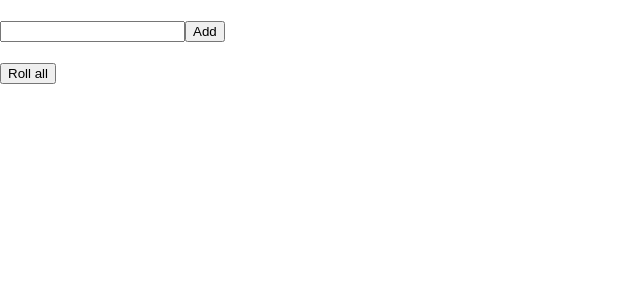
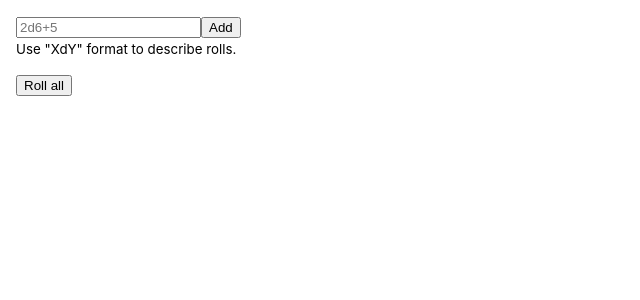
Before and after one commit to giladgray/dice-city, a Next.js app: page /roll in a window 1280 px wide. Shown: the top 300 px of the page, without its empty margins (0-640 px from the left). Built offline with nearby package versions, Linux system fonts and the light colour scheme.

Commit message:
save to localStorage

```diff
--- a/pages/roll.tsx
+++ b/pages/roll.tsx
@@ -1,43 +1,58 @@
-import { memo, ReactChild, useCallback, useMemo, useReducer, useState } from "react"
-import { reducer, RollProps } from "../src/reducer";
+import { memo, ReactChild, useCallback, useEffect, useMemo, useReducer, useState } from "react"
+import { initialState, reducer, RollProps } from "../src/reducer";
 import { stringifyRoll, sum } from "../src/roll";
 import styles from '../styles/roll.module.css';
 
+const STORAGE_KEY = 'dice-city-state';
 
 export default function Roll() {
-  const [state, dispatch] = useReducer(reducer, new Map());
+  const [state, dispatch] = useReducer(reducer, initialState, () => {
+    // initialize from local storage
+    try {
+      const data = localStorage?.getItem(STORAGE_KEY);
+      return new Map(data && JSON.parse(data)) as typeof initialState
+    }
+    catch {
+      return initialState;
+    }
+  });
+
+  useEffect(() => {
+    // save locally when updated
+    localStorage?.setItem(STORAGE_KEY, JSON.stringify(Array.from(state)))
+  }, [state])
+
   const [roll, setRoll] = useState('');
-  const handleSubmit = useCallback((e) => {
-    e.preventDefault()
+  const handleSubmit = useCallback(() => {
     dispatch({ type: 'parse', roll })
     setRoll('');
   }, [roll])
-  const rolls = useMemo(() => (
-    <ul key={Math.random()}>
-    {Array.from(state.values()).map((h) => <SingleRoll key={h.id} {...h} dispatch={dispatch} />)}
-  </ul>
-  ), [state])
+  const handleRollAll = useCallback(() => dispatch({ type: 'roll-all' }), [])
   return <div>
-    <br />
-    <div>
-      <input type="text" value={roll} onChange={e => setRoll(e.currentTarget.value)} />
-      <button onClick={handleSubmit}>Add</button>
-    </div>
-    <br />
-    <button onClick={() => dispatch({ type: 'roll-all' })}>Roll all</button>
-    {rolls}
+    <header className={styles.header}>
+      <p>
+        <input type="text" placeholder="2d6+5" value={roll} onChange={e => setRoll(e.currentTarget.value)} />
+        <button onClick={handleSubmit}>Add</button><br/>
+      <small>Use "XdY" format to describe rolls.</small>
+      </p>
+      <button onClick={handleRollAll}>Roll all</button>
+    </header>
+    <ul >
+      {Array.from(state.values()).map((h) => <SingleRoll key={h.id} {...h} dispatch={dispatch} />)}
+    </ul>
   </div>
 }
 
 const SingleRoll = memo<RollProps>(({ id, roll, dice, name, dispatch }) => {
   const els = dice.map(([val, sides], i) => {
-    const classes = [styles.die, val === sides && styles.crit, val === 1 && styles.fail, sides ===1 && styles.static].filter(Boolean).join(" ")
-    return <div className={classes} key={[val,sides,i].join(' ')}><dd>{val}</dd>{sides > 1 && <dt>d{sides}</dt>}</div>
+    const classes = [styles.die, val === sides && styles.crit, val === 1 && styles.fail, sides === 1 && styles.static].filter(Boolean).join(" ")
+    return <div className={classes} key={[val, sides, i].join(' ')}><dd>{val}</dd>{sides > 1 && <dt>d{sides}</dt>}</div>
   })
   return <li className={styles.roll}>
-    <input type="text" defaultValue={name} placeholder="Name this roll" onBlur={e => dispatch({ type: 'name', id, name: e.currentTarget.value})} /><br/>
+    <input type="text" defaultValue={name} placeholder="Name this roll" onBlur={e => dispatch({ type: 'name', id, name: e.currentTarget.value })} /><br />
     <h4>{stringifyRoll(roll)}</h4>
     <dl>{els}<span className={styles.total}>= {sum(dice)}</span></dl>
-    <button onClick={() => dispatch({ id, type: 'roll' })}>Roll</button>
+    <button onClick={() => dispatch({ id, type: 'roll' })}>Roll</button>&nbsp;
+    <button onClick={() => window.confirm('Are you sure?') && dispatch({ id, type: 'delete' })}>Delete</button>
   </li>
 })
--- a/styles/roll.module.css
+++ b/styles/roll.module.css
@@ -10,6 +10,10 @@
   75% {
     transform: translateY(-10%) rotate(-3deg);
   }
+}
+
+.header {
+  margin: 1em;
 }
 
 .roll {
```
